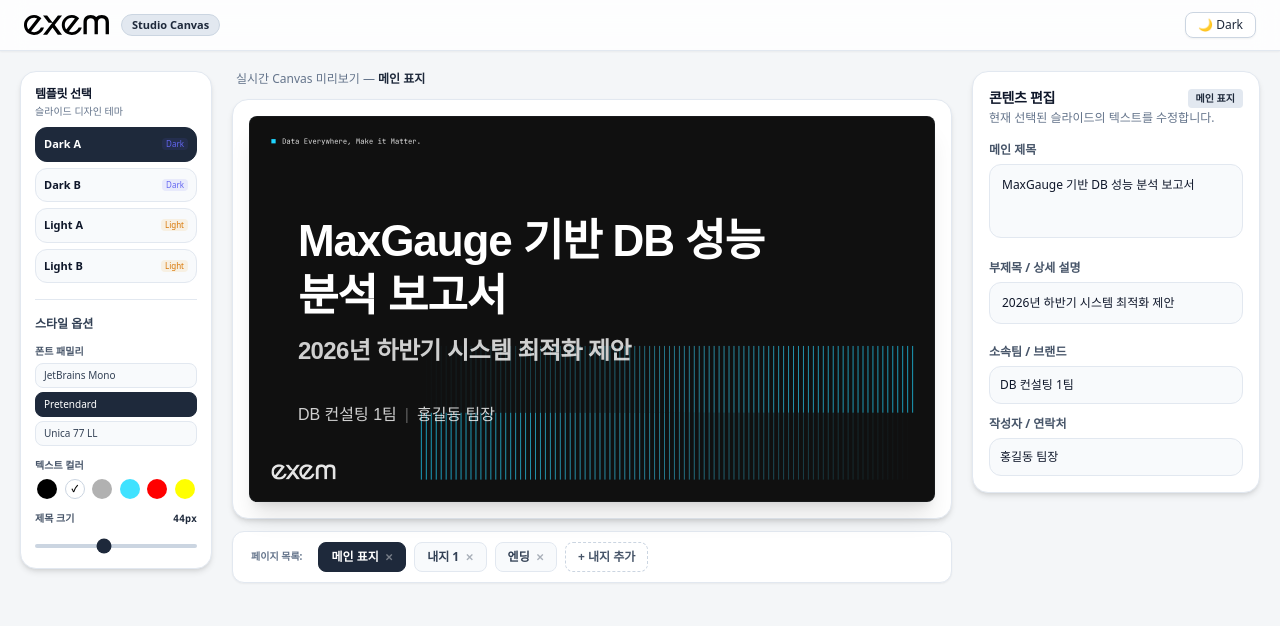
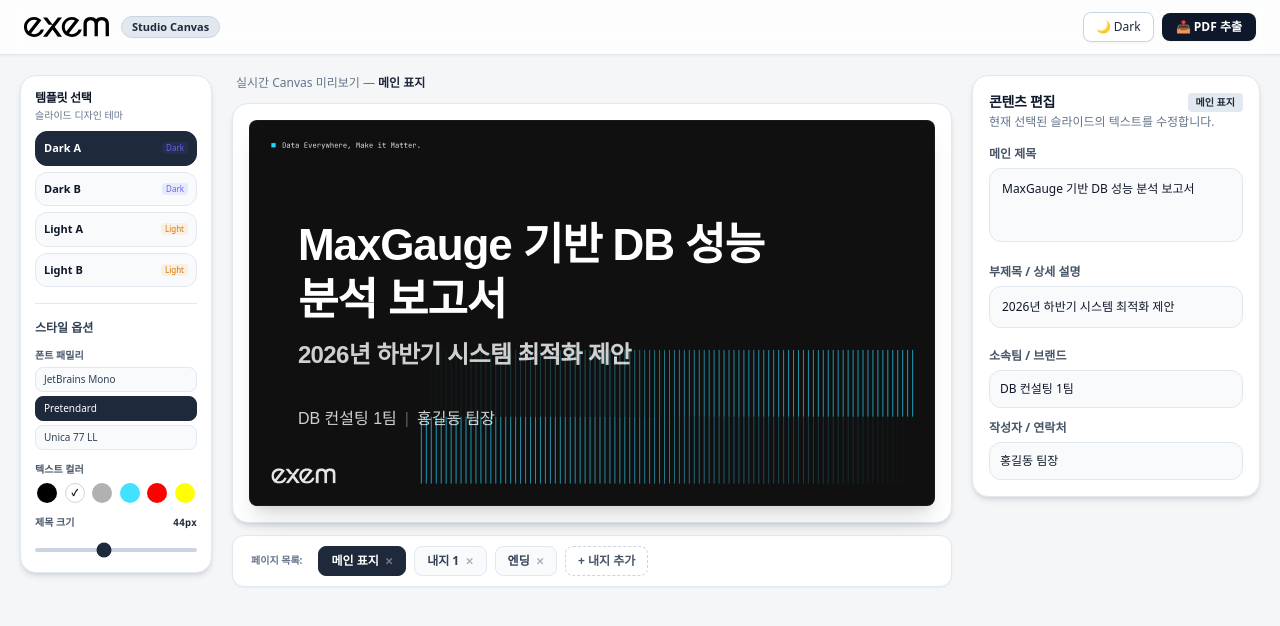
Before and after one commit to hjeon-ai/exem_ppt, a Next.js app: page / in a window 1280 px wide. Shown: the top 626 px of the page. Built offline with nearby package versions, Linux system fonts and the light colour scheme; a web font is replaced by a local one.

Commit message:
Add PDF export feature button

```diff
--- a/app/components/TemplateEditor.tsx
+++ b/app/components/TemplateEditor.tsx
@@ -1,6 +1,8 @@
 'use client';
 
 import React, { useState, useRef } from 'react';
+import html2canvas from 'html2canvas';
+import jsPDF from 'jspdf';
 
 interface SlideItem {
   id: string;
@@ -43,6 +45,7 @@
 
 export const TemplateEditor = () => {
   const [platformTheme, setPlatformTheme] = useState<'dark' | 'light'>('light');
+  const [isExporting, setIsExporting] = useState<boolean>(false);
 
   // 전체 슬라이드 공통 글로벌 스타일 Config
   const [styleConfig, setStyleConfig] = useState<TemplateConfig>({
@@ -111,7 +114,6 @@
       author: activeSlide.author,
     };
 
-    // 엔딩 슬라이드 직전에 내지 삽입
     const endingIndex = slides.findIndex((s) => s.type === 'ending');
     const updated = [...slides];
     if (endingIndex !== -1) {
@@ -133,6 +135,40 @@
     setSlides(updated);
     if (activeSlideId === id) {
       setActiveSlideId(updated[0].id);
+    }
+  };
+
+  // ===== PDF 추출 기능 구현 =====
+  const handleExportPDF = async () => {
+    if (!canvasRef.current || isExporting) return;
+
+    try {
+      setIsExporting(true);
+
+      const canvasElement = canvasRef.current;
+      // html2canvas로 DOM 요소 캡처 (고화질 스케일 설정)
+      const canvas = await html2canvas(canvasElement, {
+        scale: 2,
+        useCORS: true,
+        logging: false,
+      });
+
+      const imgData = canvas.toDataURL('image/png');
+
+      // 16:9 슬라이드 비율에 맞는 PDF 생성 (가로 방향 landscape)
+      const pdf = new jsPDF({
+        orientation: 'landscape',
+        unit: 'px',
+        format: [canvas.width, canvas.height],
+      });
+
+      pdf.addImage(imgData, 'PNG', 0, 0, canvas.width, canvas.height);
+      pdf.save(`EXEM_Studio_Presentation_${Date.now()}.pdf`);
+    } catch (error) {
+      console.error('PDF Export Error:', error);
+      alert('PDF 추출 도중 오류가 발생했습니다.');
+    } finally {
+      setIsExporting(false);
     }
   };
 
@@ -173,9 +209,11 @@
           </span>
         </div>
 
+        {/* 상단 우측 버튼 세트 (다크/라이트 모드 + PDF 추출) */}
+        <div className="flex items-center space-x-2">
           <button
             onClick={() => setPlatformTheme(isPlatformDark ? 'light' : 'dark')}
-          className={`flex items-center space-x-1.5 px-3 py-1 rounded-lg border text-xs font-medium transition-all duration-200 ${
+            className={`flex items-center space-x-1.5 px-3 py-1.5 rounded-lg border text-xs font-medium transition-all duration-200 ${
               isPlatformDark
                 ? 'border-slate-700 bg-slate-800/60 hover:bg-slate-700 text-slate-200'
                 : 'border-slate-300 bg-white hover:bg-slate-100 text-slate-800 shadow-sm'
@@ -183,6 +221,22 @@
           >
             <span>{isPlatformDark ? '☀️ Light' : '🌙 Dark'}</span>
           </button>
+
+          {/* PDF 추출 버튼 */}
+          <button
+            onClick={handleExportPDF}
+            disabled={isExporting}
+            className={`flex items-center space-x-1.5 px-3.5 py-1.5 rounded-lg text-xs font-semibold shadow-sm transition-all duration-200 active:scale-95 ${
+              isExporting
+                ? 'opacity-50 cursor-not-allowed bg-slate-500 text-white'
+                : isPlatformDark
+                ? 'bg-[#00e6a5] hover:bg-[#00c990] text-slate-950'
+                : 'bg-slate-900 hover:bg-slate-800 text-white'
+            }`}
+          >
+            <span>{isExporting ? '⏳ 추출 중...' : '📥 PDF 추출'}</span>
+          </button>
+        </div>
       </header>
 
       {/* ===== 메인 레이아웃 (좌측 사이드바 - 중앙 캔버스 - 우측 사이드바) ===== */}
@@ -324,7 +378,7 @@
             <span>실시간 Canvas 미리보기 — <strong className={accentTextClass}>{activeSlide.title}</strong></span>
           </div>
 
-          {/* 캔버스 화면 */}
+          {/* 캔버스 화면 (PDF 추출 대상) */}
           <div
             className={`w-full flex justify-center items-center p-4 rounded-2xl border transition-colors duration-300 ${
               isPlatformDark
@@ -371,7 +425,7 @@
             </div>
           </div>
 
-          {/* 하단 슬라이드 네비게이션 탭 (메인, 내지, 엔딩 + 추가 버튼) */}
+          {/* 하단 슬라이드 네비게이션 탭 */}
           <div
             className={`p-2.5 rounded-xl border flex items-center space-x-2 overflow-x-auto transition-colors ${
               isPlatformDark ? 'bg-[#111622] border-slate-800' : 'bg-white border-slate-200 shadow-sm'
@@ -397,7 +451,6 @@
                 >
                   <span>{slide.title}</span>
 
-                  {/* 삭제 버튼 (내지 추가건 삭제 가능) */}
                   {slides.length > 1 && (
                     <button
                       onClick={(e) => handleDeleteSlide(e, slide.id)}
--- a/package.json
+++ b/package.json
@@ -9,6 +9,8 @@
     "lint": "next lint"
   },
   "dependencies": {
+    "html2canvas": "^1.4.1",
+    "jspdf": "^4.2.1",
     "next": "^14.2.5",
     "react": "^18.3.1",
     "react-dom": "^18.3.1"
```
Also changed, not shown: 1 other file (tests, documents, lock files or other folders). Lines whose indentation alone changed are shown as unchanged.
